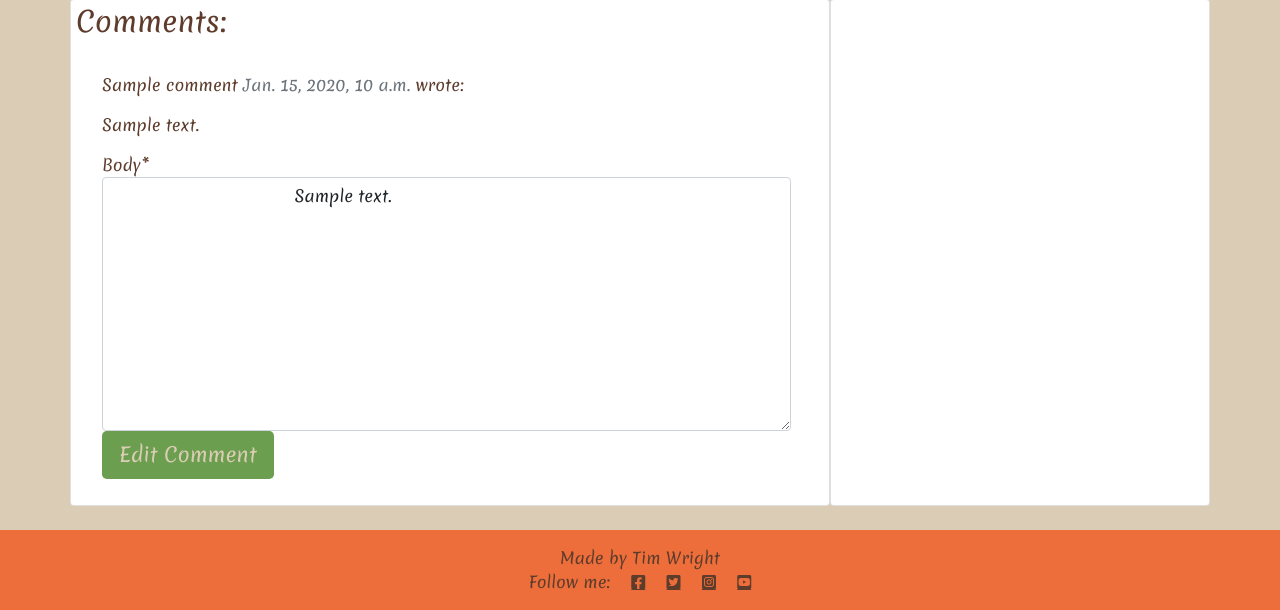
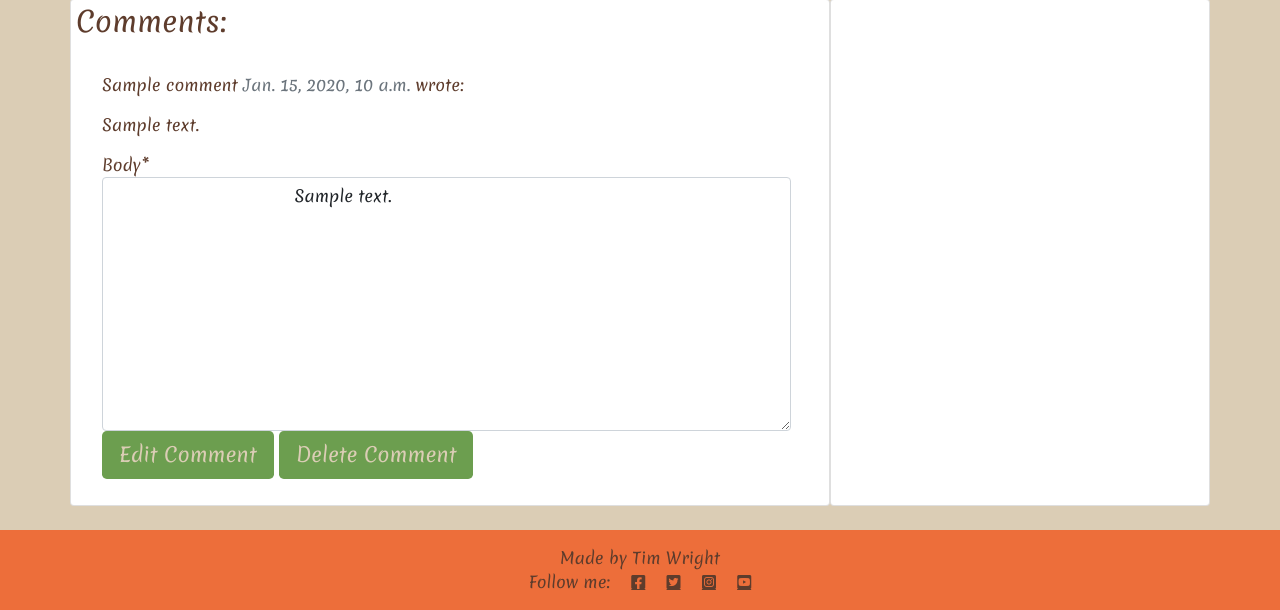
Before and after one commit to BernardLerring/ThymeOnTheRoad, a Django app: template templates/recipe_detail.html in a window 1280 px wide. Shown: the part 547-1157 px from the top of the page. Run offline with Django 3.2, Linux system fonts and the light colour scheme; the template is opened without the code that fills it: most values are stand-ins (such as "Sample title", 1, 10 or a date in 2020); grey boxes marked "Sample" are stand-in pictures; some libraries are stand-ins or nearby versions.

Commit message:
Delete comment

```diff
--- a/templates/recipe_detail.html
+++ b/templates/recipe_detail.html
@@ -90,6 +90,9 @@
     <div class="row">
         <div class="col-md-8 card mb-4 mt-3">
             <h3>Comments:</h3>
+            {% if comment_deleted %}
+              <p><strong>Comment deleted!</strong></p>
+            {% endif %}
             <div class="card-body">
                 {% for comment in comments %}
                 <div class="comments" style="padding: 10px;">
@@ -117,6 +120,15 @@
                             <input type="hidden" name="comment_task" value="edit">
 
                             <button type="submit" class="comment-submit btn btn-signup btn-lg">Edit Comment</button>
+                        </form>
+
+                        <form class="d-inline" method="POST">
+                            {% csrf_token %}
+
+                            <input type="hidden" name="comment_id" value="{{ comment.id }}">
+                            <input type="hidden" name="comment_task" value="delete">
+
+                            <button type="submit" class="comment-submit btn btn-signup btn-lg">Delete Comment</button>
                         </form>
 
                 </div>
```
Also changed, not shown: recipesite/views.py (+13 -2 lines).
